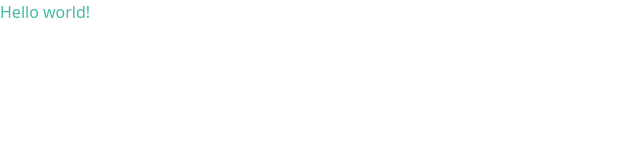
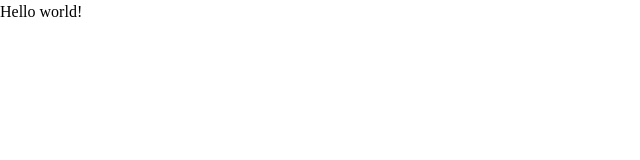
Before and after one commit to mk1MoreBugs/wrbmj, a Vue app in the folder frontend/: page / in a window 1280 px wide. Shown: the top 160 px of the page, without its empty margins (0-640 px from the left). Built offline with nearby package versions, Linux system fonts and the light colour scheme; the HTML template or start-up script is replaced by a standard one.

Commit message:
add custom theme

```diff
--- a/frontend/src/App.vue
+++ b/frontend/src/App.vue
@@ -3,7 +3,7 @@
 </script>
 
 <template>
-  <h1 class="border-mint-500 text-mint-500 hover:border-transparent hover:bg-red-50 hover:text-white">
+  <h1 class="border-mint-500 text-mint-500 hover:border-transparent hover:bg-red-50 hover:text-white font-script font-medium">
     Hello world!
   </h1>
 
--- a/frontend/src/assets/main.css
+++ b/frontend/src/assets/main.css
@@ -1,6 +1,54 @@
+@import url('https://fonts.googleapis.com/css2?family=Inter:ital,opsz,wght@0,14..32,100..900;1,14..32,100..900&family=Roboto+Mono:ital,wght@0,100..700;1,100..700&family=Source+Code+Pro:ital,wght@0,200..900;1,200..900&display=swap');
 @import "tailwindcss";
 
+
 @theme {
-  --color-mint-500: oklch(0.72 0.11 178);
-  --color-red-50: #F44336;
+
+  --color-base-100: oklch(13% 0.028 261.692);
+  --color-base-200: oklch(21% 0.034 264.665);
+  --color-base-300: oklch(27% 0.033 256.848);
+  --color-base-content: oklch(96% 0.003 264.542);
+  --color-primary: oklch(27% 0.041 260.031);
+  --color-primary-content: oklch(96% 0.003 264.542);
+  --color-secondary: oklch(87% 0.006 286.286);
+  --color-secondary-content: oklch(14% 0.005 285.823);
+  --color-accent: oklch(81% 0.117 11.638);
+  --color-accent-content: oklch(27% 0.105 12.094);
+  --color-neutral: oklch(21% 0.034 264.665);
+  --color-neutral-content: oklch(98% 0.002 247.839);
+  --color-info: oklch(78% 0.154 211.53);
+  --color-info-content: oklch(30% 0.056 229.695);
+  --color-success: oklch(79% 0.209 151.711);
+  --color-success-content: oklch(26% 0.065 152.934);
+  --color-warning: oklch(75% 0.183 55.934);
+  --color-warning-content: oklch(26% 0.079 36.259);
+  --color-error: oklch(71% 0.202 349.761);
+  --color-error-content: oklch(28% 0.109 3.907);
+  --radius-selector: 0.25rem;
+  --radius-field: 0.5rem;
+  --radius-box: 1rem;
+  --size-selector: 0.25rem;
+  --size-field: 0.25rem;
+  --border: 1.5px;
+
+  /* Шрифты */
+    --font-sans: 'Inter', ui-sans-serif, system-ui, -apple-system, sans-serif;
+    --font-mono: 'Roboto Mono', ui-monospace, SFMono-Regular, Menlo, Consolas, monospace;
+    --font-serif: Georgia, ui-serif, serif;
+    --font-script: Great Vibes, cursive;
+
+    /* Размеры шрифтов */
+    --text-display: 2.5rem;
+    --text-h1: 2rem;
+    --text-h2: 1.75rem;
+    --text-h3: 1.5rem;
+    --text-body-lg: 1.125rem;
+    --text-body: 1rem;
+    --text-caption: 0.875rem;
+    --text-code: 0.9em;
+
+    /* Межстрочные интервалы */
+    --leading-tight: 1.25;
+    --leading-normal: 1.5;
+    --leading-relaxed: 1.7;
 }
```
